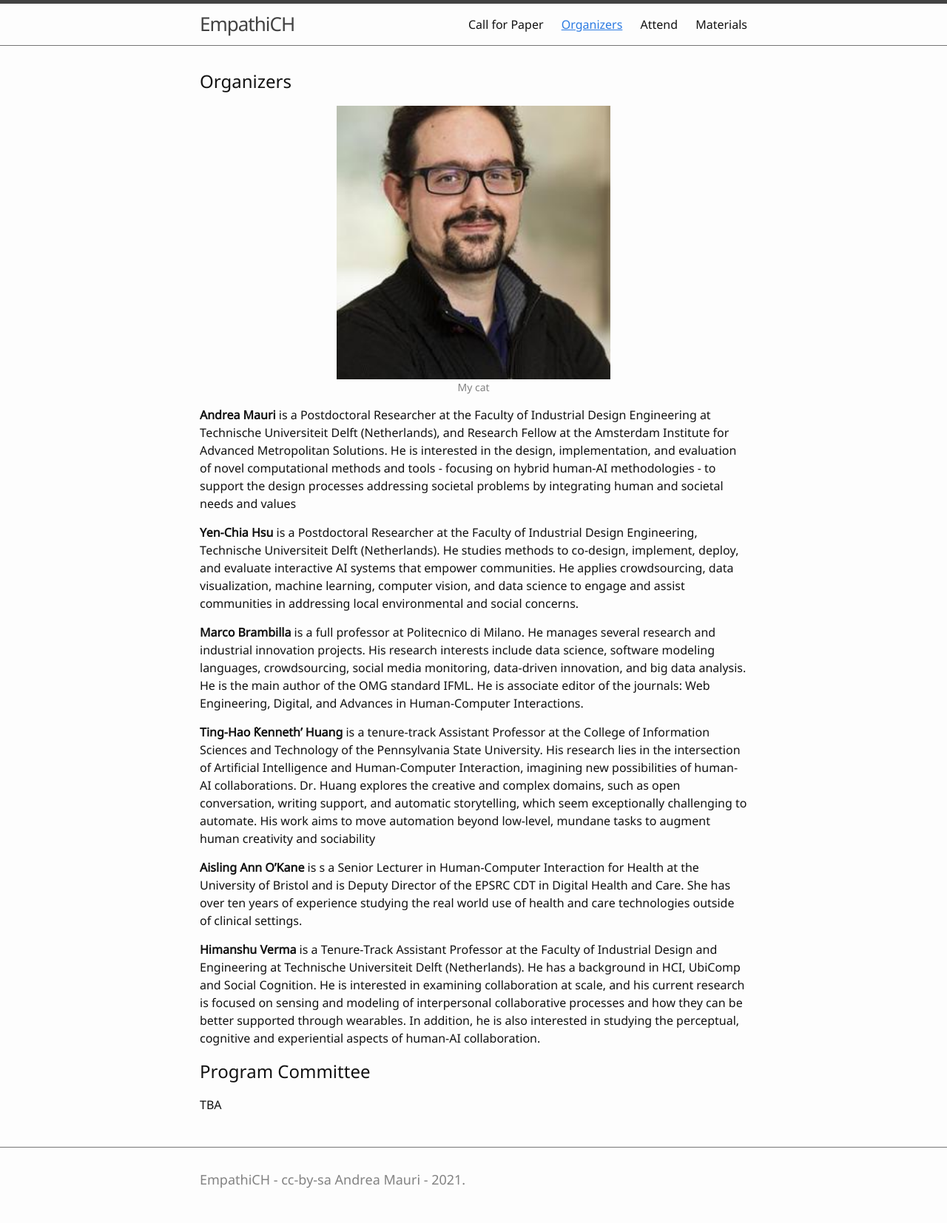
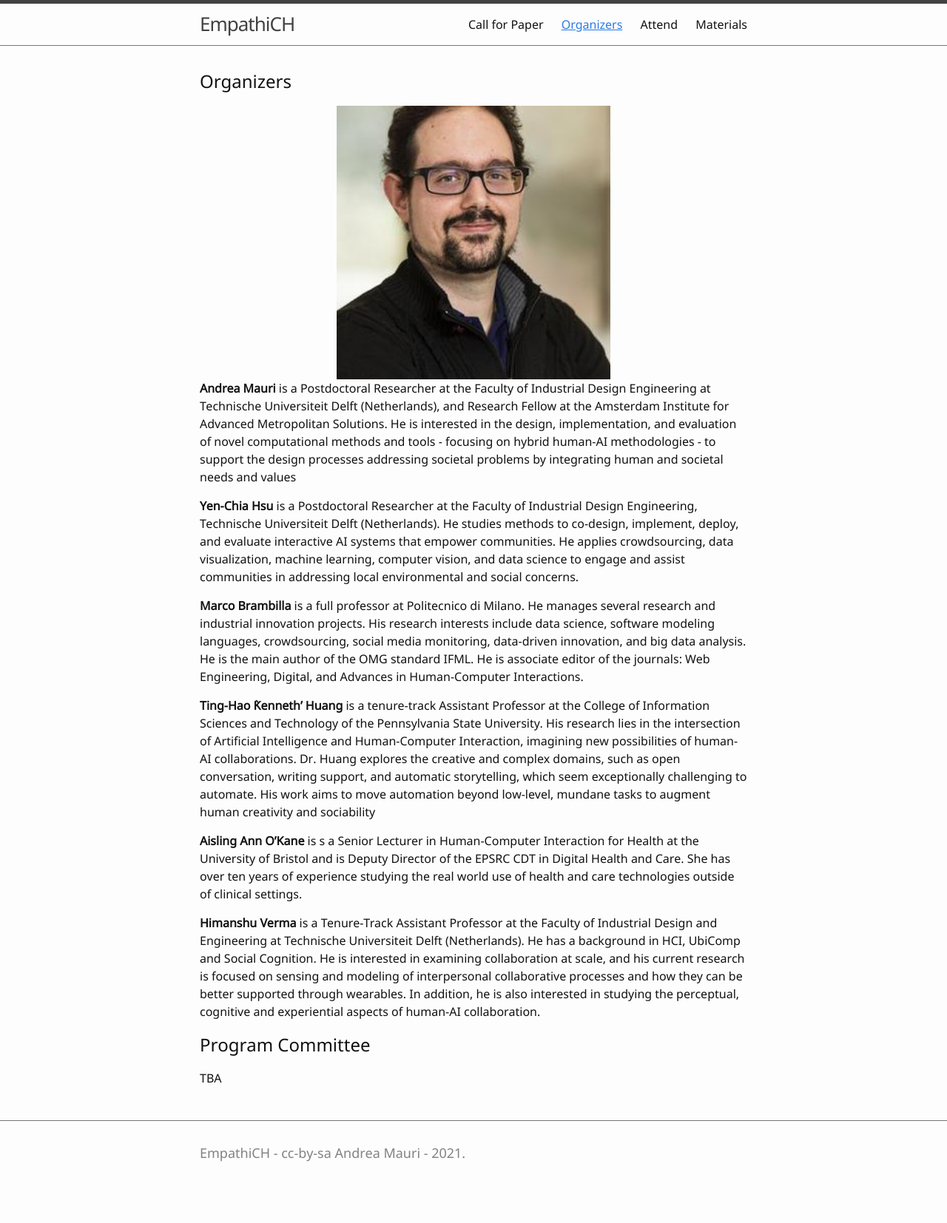
Before and after one commit to empathiCH/empathiCH.github.io, a Jekyll site: the page built from 1-organizers.md, in a window 1280 px wide. Shown: the whole page at 74% size. Built offline with Jekyll 4.4.1, drawn with Linux system fonts in a browser that asks for light colours; after the commit the page ends 1618 px from its top, so only the background shows below that.

Commit message:
adding pics

```diff
--- a/1-organizers.md
+++ b/1-organizers.md
@@ -5,9 +5,7 @@ nav: true
 
 ## Organizers
 
-{% include figure.html img="andrea.jpg" alt="cat" caption="My cat" width="50%" %}
-
-**Andrea Mauri** is a Postdoctoral Researcher at the Faculty of Industrial Design Engineering at Technische Universiteit Delft (Netherlands), and Research Fellow at the Amsterdam Institute for Advanced Metropolitan Solutions. He is interested in the design, implementation, and evaluation of novel computational methods and tools - focusing on hybrid human-AI methodologies - to support the design processes addressing societal problems by integrating human and societal needs and values
+{% include figure.html img="andrea.jpg" alt="cat" width="50%" %} **Andrea Mauri** is a Postdoctoral Researcher at the Faculty of Industrial Design Engineering at Technische Universiteit Delft (Netherlands), and Research Fellow at the Amsterdam Institute for Advanced Metropolitan Solutions. He is interested in the design, implementation, and evaluation of novel computational methods and tools - focusing on hybrid human-AI methodologies - to support the design processes addressing societal problems by integrating human and societal needs and values
 
 **Yen-Chia Hsu** is a Postdoctoral Researcher at the Faculty of Industrial Design Engineering, Technische Universiteit Delft (Netherlands). He studies methods to co-design, implement, deploy, and evaluate interactive AI systems that empower communities. He applies crowdsourcing, data visualization, machine learning, computer vision, and data science to engage and assist communities in addressing local environmental and social concerns.
 
--- a/_includes/figure.html
+++ b/_includes/figure.html
@@ -1,4 +1,3 @@
-<figure>
+<figure class="organizer">
   <img src="{{ include.img | prepend: '/images/' | relative_url }}" alt="{{ include.alt }}" {% if include.width %}style="width:{{ include.width }};"{% endif %}>
-  {% if include.caption %}<figcaption>{{ include.caption }}</figcaption>{% endif %}
 </figure>
--- a/_sass/_custom.scss
+++ b/_sass/_custom.scss
@@ -8,3 +8,8 @@
     text-decoration: underline;
     color: $active-color;
 }
+
+.organizer {
+    width: 25%;
+    display: inline;
+}
```
Also changed, not shown: css/main.scss (line endings or trailing spaces).
